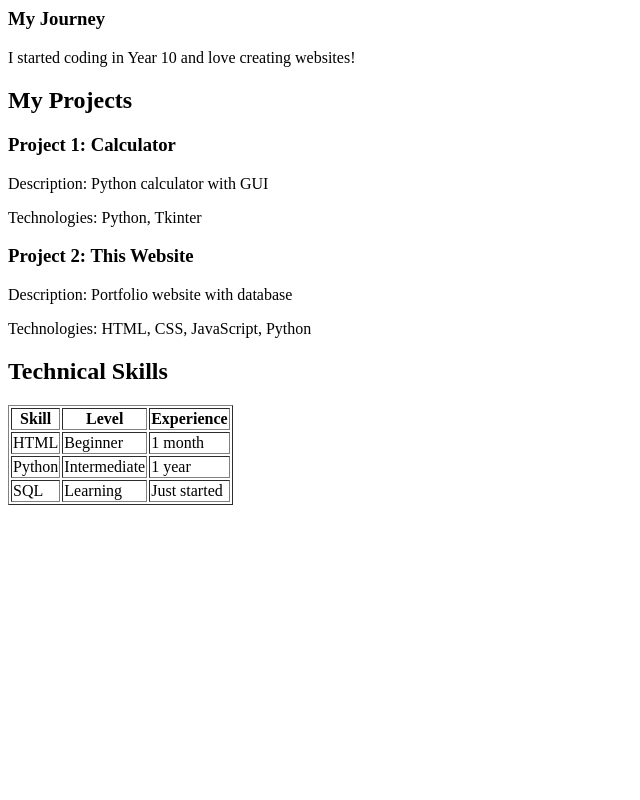
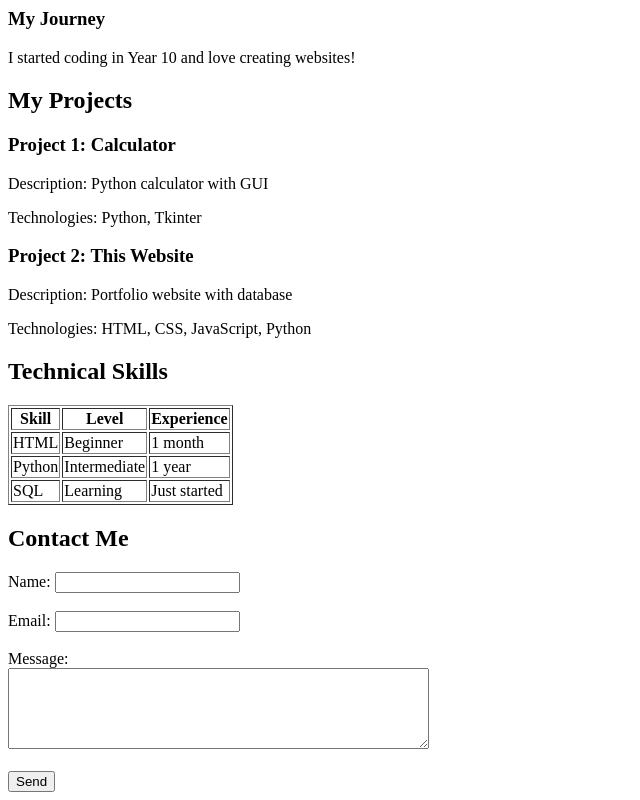
Before and after one commit to Huskz0/Module5-portfolio-website, a plain HTML site: page index.html in a window 1280 px wide. Shown: the part 383-1183 px from the top of the page, without its empty margins (0-640 px from the left). Before the commit the page ends 896 px from the top, so only its background shows below. Drawn offline with Linux system fonts and the light colour scheme.

Commit message:
Added contact section with form

```diff
--- a/index.html
+++ b/index.html
@@ -78,6 +78,22 @@
         </tbody>
     </table>
 </section>
+<section id="contact">
+    <h2>Contact Me</h2>
+
+    <form>                                   <!-- Form container -->
+        <label for="name">Name:</label>     <!-- Label for input -->
+        <input type="text" id="name" name="name" required><br><br>
+
+        <label for="email">Email:</label>
+        <input type="email" id="email" name="email" required><br><br>
+
+        <label for="message">Message:</label><br>
+        <textarea id="message" name="message" rows="5" cols="50"></textarea><br><br>
+
+        <button type="submit">Send</button>  <!-- Submit button -->
+    </form>
+</section>
 </main>
 </body>
 
```
